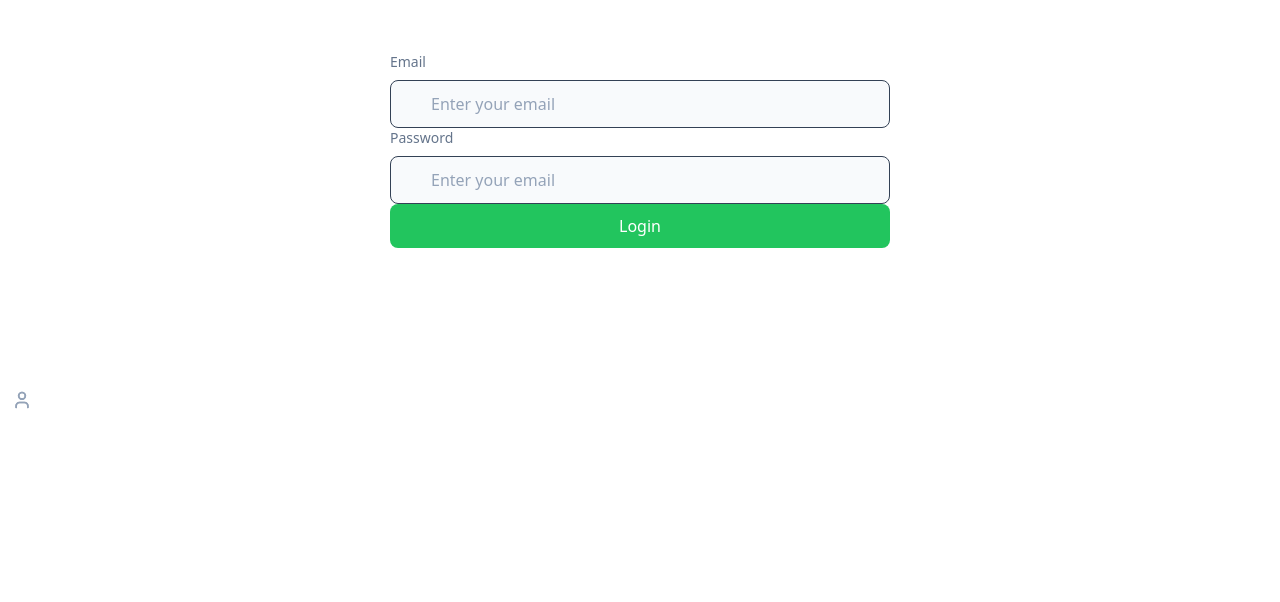
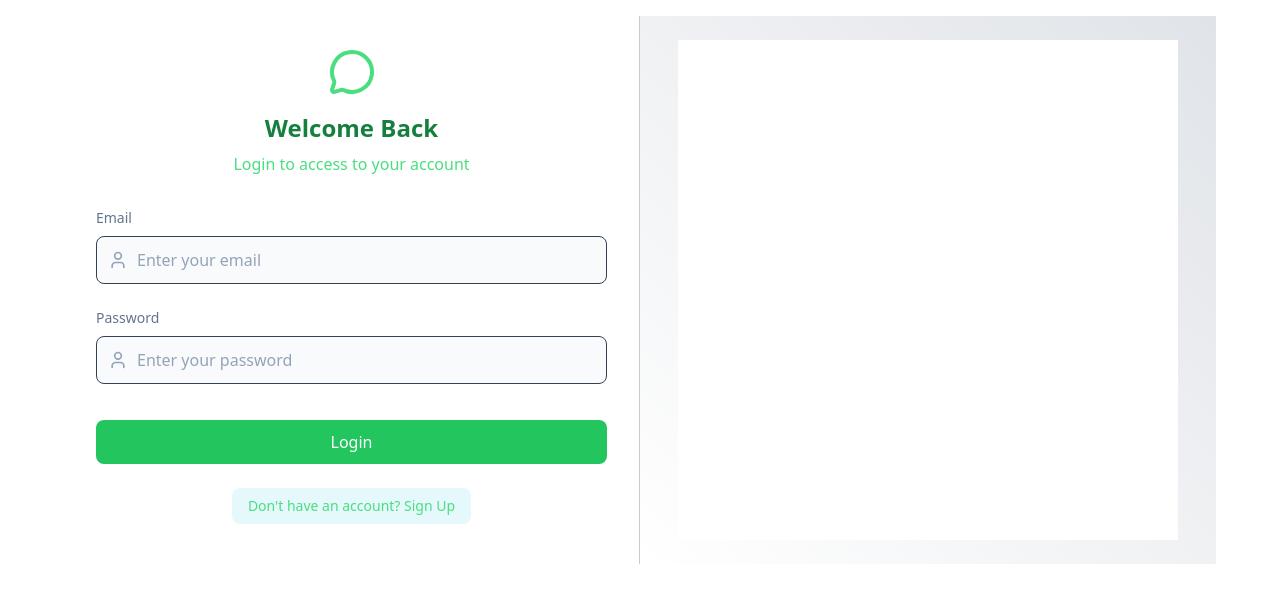
Before and after one commit to Saidelamy/chat-app, a React (Vite) app in the folder Frontend/chat-front-app/: page /login in a window 1280 px wide. Shown: the top 602 px of the page. Built offline with nearby package versions, Linux system fonts and the light colour scheme.

Commit message:
feature/ compelete ui for login page

```diff
--- a/Frontend/chat-front-app/src/pages/Login.jsx
+++ b/Frontend/chat-front-app/src/pages/Login.jsx
@@ -1,6 +1,7 @@
 import { yupResolver } from "@hookform/resolvers/yup";
-import { LoaderIcon, UserIcon } from "lucide-react";
+import { LoaderIcon, MessageCircleIcon, UserIcon } from "lucide-react";
 import { useForm } from "react-hook-form";
+import { Link, useNavigate } from "react-router";
 import * as yup from "yup";
 import { useAuthStore } from "../store/useAuthStore";
 
@@ -14,28 +15,43 @@ const schema = yup.object({
 
 const Login = () => {
   const { isLogin, login } = useAuthStore();
+  const { navigate } = useNavigate();
 
   const {
     register,
     handleSubmit,
     formState: { errors },
-  } = useForm(yupResolver(schema));
+  } = useForm({ resolver: yupResolver(schema) });
 
   const onSubmit = (data) => {
     login(data);
+    navigate("/");
   };
 
   return (
     <>
-      <div>
-        {/* right */}
-        <div>
-          <form onSubmit={handleSubmit(onSubmit)}>
+      <div className="w-full flex items-center justify-center p-4  bg-white">
+        <div className="relative w-full max-w-6xl  md:h-[800px] h-[650px]">
+          <div className="flex w-full flex-col md:flex-row ">
+            {/* left */}
+            <div className="md:w-1/2 p-8 md:border-r border-slate-600/30 ">
+              <div className="text-center mb-8">
+                <MessageCircleIcon className="w-12 h-12 mx-auto text-green-400 mb-4" />
+                <h2 className="text-2xl font-bold text-green-700 mb-2">
+                  Welcome Back
+                </h2>
+                <p className="text-green-400">
+                  Login to access to your account
+                </p>
+              </div>
+
+              <form onSubmit={handleSubmit(onSubmit)} className="space-y-6">
+                {/* email */}
                 <div>
                   <label className="auth-input-label" htmlFor="">
                     Email
                   </label>
-              <div>
+                  <div className="relative">
                     <UserIcon className="auth-input-icon" />
                     <input
                       className="input"
@@ -45,26 +61,29 @@ const Login = () => {
                     />
                   </div>
 
-              <p className="text-red-600"> {errors?.email?.message}</p>
+                  <p className="text-red-400 mt-3"> {errors?.email?.message}</p>
                 </div>
+                {/* password */}
                 <div>
                   <label className="auth-input-label" htmlFor="">
                     Password
                   </label>
-
-              <div>
+                  <div className="relative">
                     <UserIcon className="auth-input-icon" />
                     <input
                       className="input"
-                  type="text"
-                  placeholder="Enter your email"
+                      type="password"
+                      placeholder="Enter your password"
                       {...register("password", { required: true })}
                     />
                   </div>
 
-              <p className="text-red-600"> {errors?.password?.message}</p>
+                  <p className="text-red-400 mt-3">
+                    {errors?.password?.message}
+                  </p>
                 </div>
-            <div>
+                {/* button */}
+
                 <button className="auth-btn" type="submit" disabled={isLogin}>
                   {isLogin ? (
                     <LoaderIcon className="w-full h-5 animate-spin text-center" />
@@ -72,12 +91,20 @@ const Login = () => {
                     "Login"
                   )}
                 </button>
+              </form>
+
+              <div className="mt-6 text-center">
+                <Link to="/signup" className="auth-link">
+                  Don't have an account? Sign Up
+                </Link>
               </div>
-          </form>
             </div>
-        {/* left */}
-        <div>
-          <img src="/login.gif" alt="" />
+
+            {/* right */}
+            <div className="hidden md:w-1/2 md:flex items-center justify-center p-6 bg-gradient-to-bl from-slate-500/20 to-transparent">
+              <img src="/login.gif" alt="login ILLUSTRATION image" />
+            </div>
+          </div>
         </div>
       </div>
     </>
--- a/Frontend/chat-front-app/src/store/useAuthStore.js
+++ b/Frontend/chat-front-app/src/store/useAuthStore.js
@@ -38,12 +38,13 @@ export const useAuthStore = create((set) => ({
   login: async (data) => {
     set({ isLogin: true });
     try {
-      const res = await axiosInstance("/auth/login", data);
+      const res = await axiosInstance.post("/auth/login", data);
 
       set({ authUser: res.data });
       toast.success("User Logged in successfully!");
     } catch (error) {
       toast.error(error.response.data.message);
+      console.log(error.response.data.message);
     } finally {
       set({ isLogin: false });
     }
```
Lines whose indentation alone changed are shown as unchanged.
